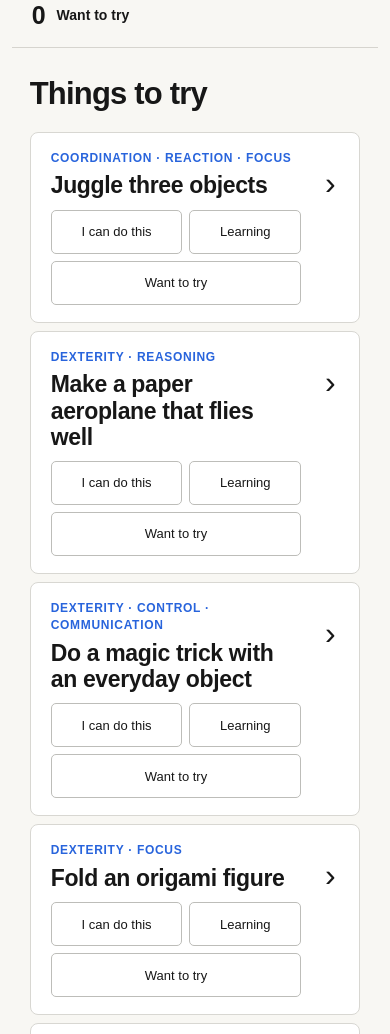
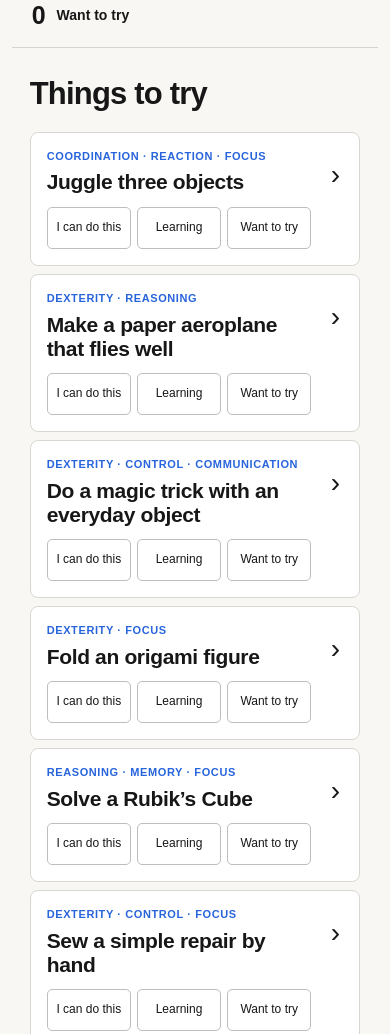
Before and after one commit to pjholder/can-i-do-that, a plain HTML site: page index.html in a window 390 px wide. Shown: the part 792-1826 px from the top of the page. Drawn offline with Linux system fonts and the light colour scheme.

Commit message:
Add files via upload

```diff
--- a/style.css
+++ b/style.css
@@ -1209,18 +1209,49 @@ body[data-page="about"] .site-footer {
     align-items: flex-start;
   }
 
+
+  /* MOBILE SKILL CARDS */
+
   .skill-card {
-    padding-right: 58px;
+    padding: 16px 48px 16px 16px;
   }
 
   .skill-toggle {
-    right: 7px;
+    right: 4px;
+    top: 42px;
+    width: 40px;
+    height: 40px;
+    font-size: 28px;
+  }
+
+  .skill-card h3 {
+    font-size: 21px;
+    line-height: 1.15;
+  }
+
+  .capabilities {
+    font-size: 11px;
+    line-height: 1.45;
+    letter-spacing: .6px;
+  }
+
+  .status-buttons {
+    display: grid;
+    grid-template-columns: repeat(3, minmax(0, 1fr));
+    gap: 6px;
+    margin-top: 12px;
   }
 
   .status-buttons button {
-    min-height: 44px;
-    flex: 1 1 auto;
+    min-width: 0;
+    min-height: 42px;
+    padding: 6px 5px;
+    font-size: 12px;
+    line-height: 1.15;
   }
+
+
+  /* FOOTER */
 
   .site-footer {
     grid-template-columns: 1fr;
@@ -1236,6 +1267,9 @@ body[data-page="about"] .site-footer {
     justify-content: flex-start;
   }
 
+
+  /* DIALOGS */
+
   .site-dialog {
     width: calc(100% - 24px);
     padding: 20px;
@@ -1248,6 +1282,9 @@ body[data-page="about"] .site-footer {
   .custom-status-button {
     flex: 1 1 auto;
   }
+
+
+  /* ABOUT */
 
   .about-action-strip {
     flex-wrap: wrap;
@@ -1298,5 +1335,4 @@ body[data-page="about"] .site-footer {
   .about-action-strip span {
     font-size: 20px;
   }
-
 }
```
